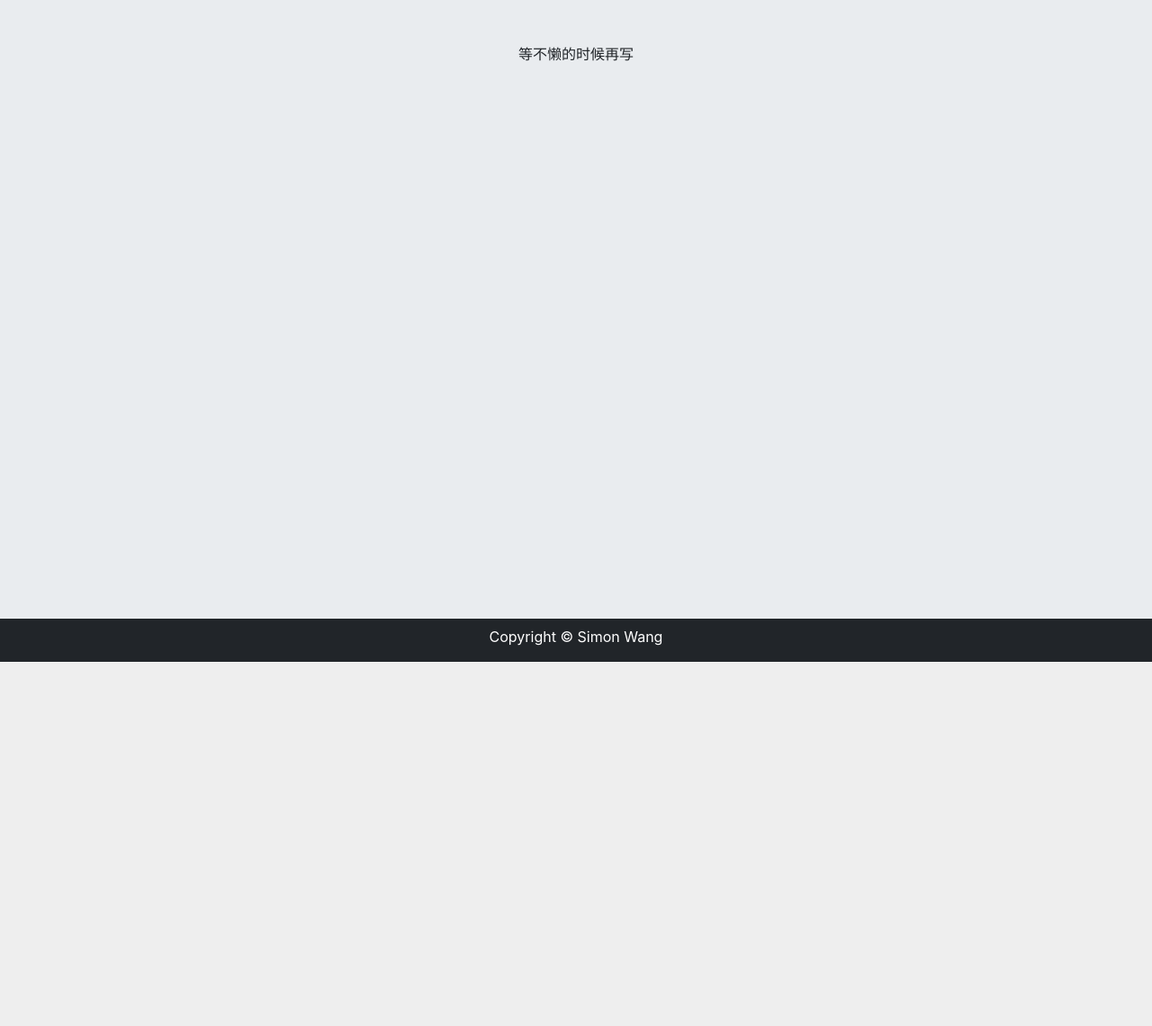
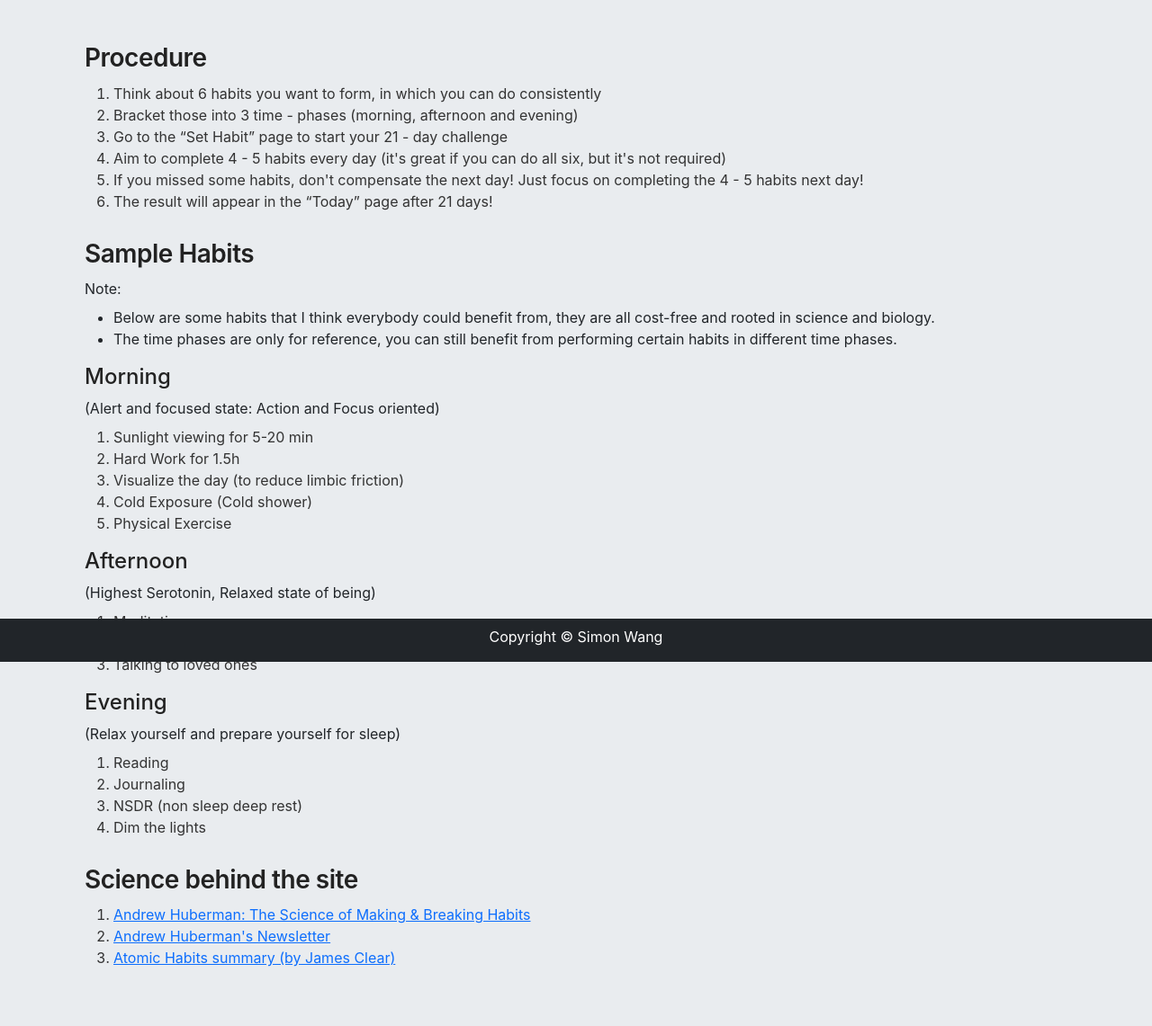
Before and after one commit to SimonE1003/MyHabits, a Flask app: page /info in a window 1280 px wide. Shown: the part 64-1205 px from the top of the page at 90% size. Before the commit the page ends 800 px from the top, so only its background shows below. Run offline with Flask 3, Linux system fonts and the light colour scheme; the visitor is signed in with stand-in values (Sample User, id 1).

Commit message:
fixed a small bug (ordered list)

```diff
--- a/app.py
+++ b/app.py
@@ -190,7 +190,7 @@
 
         today_date = datetime.strptime(date.today().isoformat(), '%Y-%m-%d').date()
 
-        #current_day = 21
+        current_day = 21
         if current_day == 21:
             return render_template("today3.html", habits=habits)
 
--- a/templates/info.html
+++ b/templates/info.html
@@ -5,9 +5,56 @@
 {% endblock %}
 
 {% block main %}
-    <div class="container">
-        <p>等不懒的时候再写</p>
+    <div class="container" style="text-align: left;">
+        <h3 style="color: #222; margin-bottom: 10px">Procedure</h2>
+        <ol>
+            <li style="color: #333;">Think about 6 habits you want to form, in which you can do consistently</li>
+            <li style="color: #333;">Bracket those into 3 time - phases (morning, afternoon and evening)</li>
+            <li style="color: #333;">Go to the “Set Habit” page to start your 21 - day challenge</li>
+            <li style="color: #333;">Aim to complete 4 - 5 habits every day (it's great if you can do all six, but it's not required)</li>
+            <li style="color: #333;">If you missed some habits, don't compensate the next day! Just focus on completing the 4 - 5 habits next day!</li>
+            <li style="color: #333;">The result will appear in the “Today” page after 21 days!</li>
+        </ol>
 
+        <h3 style="color: #222; margin-bottom: 10px; margin-top: 30px">Sample Habits</h3>
+            <div>
+                <p>Note:</p>
+                <ul>
+                    <li>Below are some habits that I think everybody could benefit from, they are all cost-free and rooted in science and biology. </li>
+                    <li>The time phases are only for reference, you can still benefit from performing certain habits in different time phases.</li>
+                </ul>
+            </div>
+        <h4 style="color: #222;">Morning</h4>
+        <p>(Alert and focused state: Action and Focus oriented)</p>
+        <ol>
+            <li style="color: #333;">Sunlight viewing for 5-20 min</li>
+            <li style="color: #333;">Hard Work for 1.5h</li>
+            <li style="color: #333;">Visualize the day (to reduce limbic friction)</li>
+            <li style="color: #333;">Cold Exposure (Cold shower)</li>
+            <li style="color: #333;">Physical Exercise</li>
+        </ol>
+        <h4 style="color: #222;">Afternoon</h4>
+        <p>(Highest Serotonin, Relaxed state of being)</p>
+        <ol>
+            <li style="color: #333;">Meditation</li>
+            <li style="color: #333;">Brainstorming</li>
+            <li style="color: #333;">Talking to loved ones</li>
+        </ol>
+        <h4 style="color: #222;">Evening</h4>
+        <p>(Relax yourself and prepare yourself for sleep)</p>
+        <ol>
+            <li style="color: #333;">Reading</li>
+            <li style="color: #333;">Journaling</li>
+            <li style="color: #333;">NSDR (non sleep deep rest)</li>
+            <li style="color: #333;">Dim the lights</li>
+        </ol>
+        <h3 style="color: #222; margin-bottom: 10px; margin-top: 30px">Science behind the site</h3>
+        <ol>
+            <li style="color: #333;"><a href="https://www.youtube.com/watch?v=Wcs2PFz5q6g">Andrew Huberman: The Science of Making & Breaking Habits</a></li>
+            <li style="color: #333;"><a href="https://www.hubermanlab.com/newsletter/build-or-break-habits-using-science-based-tools">Andrew Huberman's Newsletter</a></li>
+            <li style="color: #333;"><a href="https://www.youtube.com/watch?v=PZ7lDrwYdZc">Atomic Habits summary (by James Clear)</a></li>
+
+        </ol>
     </div>
 
 {% endblock %}
```
Also changed, not shown: templates/today3.html (+12 -8 lines).
